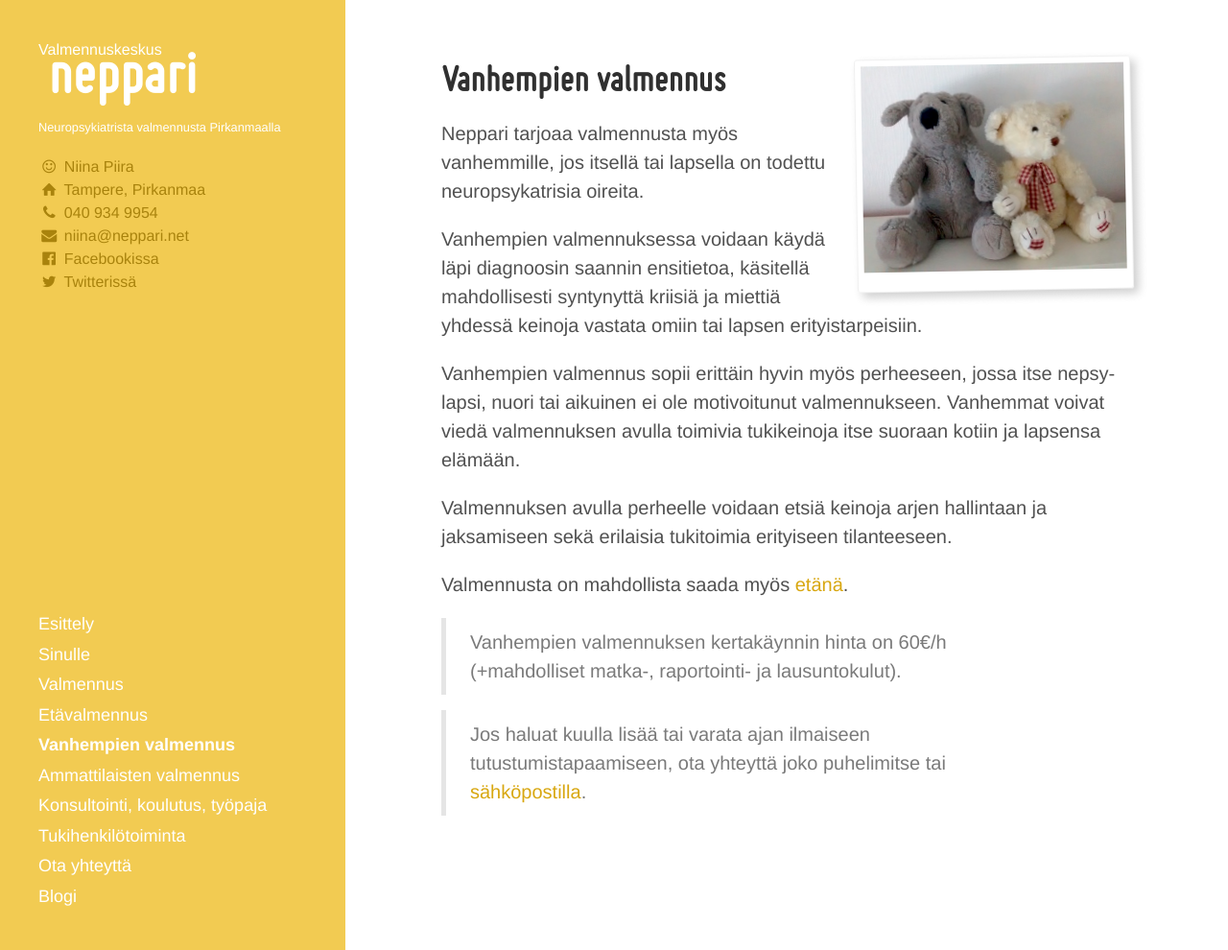
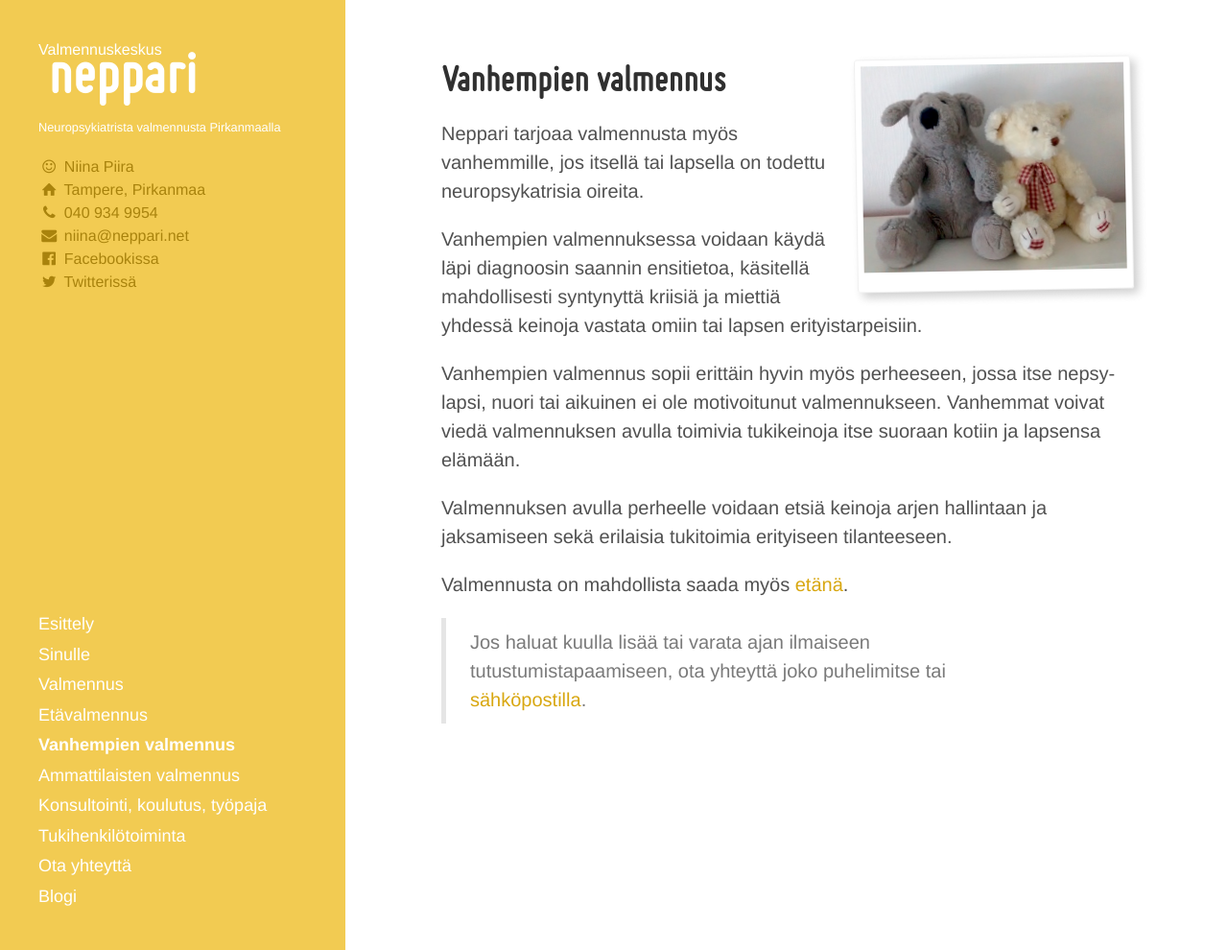
Before and after one commit to niinapiira/neppari.net, a Jekyll site: the page built from vanhempien-valmennus.md, in a window 1280 px wide and 990 px high. Shown: the whole window at 96% size. Built offline with Jekyll 4.4.1, drawn with Linux system fonts in a browser that asks for light colours.

Commit message:
Update vanhempien-valmennus.md

```diff
--- a/vanhempien-valmennus.md
+++ b/vanhempien-valmennus.md
@@ -26,6 +26,4 @@ Valmennuksen avulla perheelle voidaan etsiä keinoja arjen hallintaan ja jaksami
 
 Valmennusta on mahdollista saada myös [etänä](/etavalmennus).
 
-> Vanhempien valmennuksen kertakäynnin hinta on 60€/h (+mahdolliset matka-, raportointi- ja lausuntokulut).
-
 > Jos haluat kuulla lisää tai varata ajan ilmaiseen tutustumistapaamiseen, ota yhteyttä joko puhelimitse tai [sähköpostilla](/ota-yhteytta).
```
